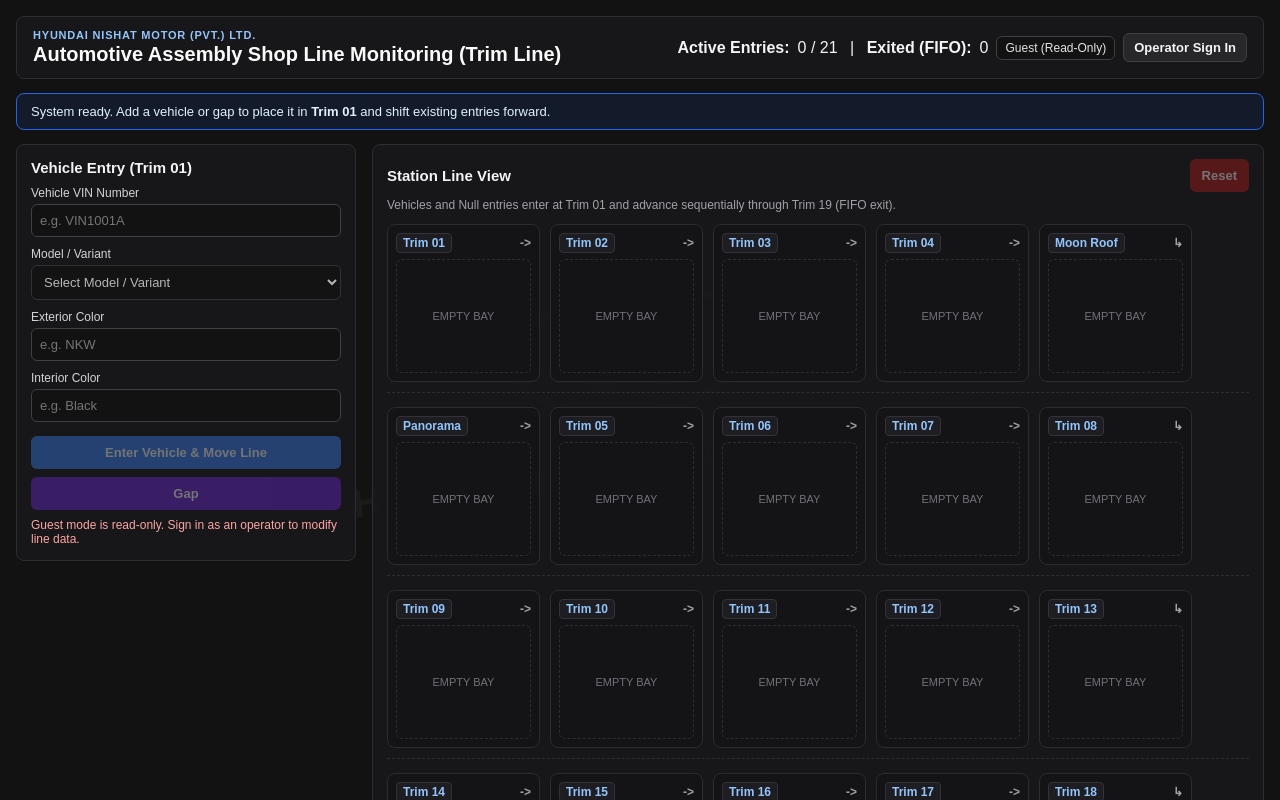
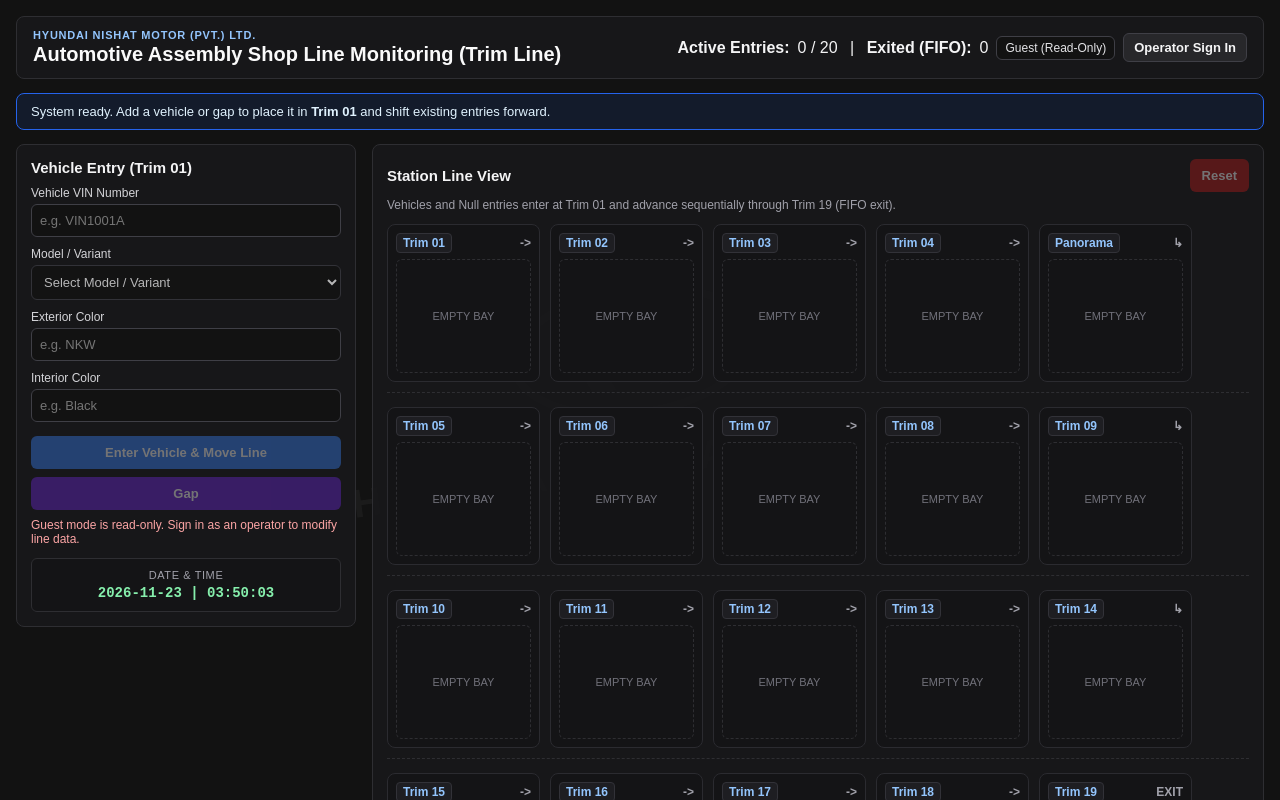
Before and after one commit to hamzaanwar93-ui/assemblyline, a plain HTML site: page index.html in a window 1280 px wide. Both pictures are taken after a click on the button "Login As Guest (Read-Only)". Shown: the top 800 px of the page. Drawn offline with nearby package versions, Linux system fonts and the light colour scheme; no server answers.

Commit message:
Update index.html

```diff
--- a/index.html
+++ b/index.html
@@ -3,7 +3,7 @@
 <head>
   <meta charset="UTF-8" />
   <meta name="viewport" content="width=device-width, initial-scale=1.0" />
-  <title>21-Station Assembly Line Monitor — Hyundai Nishat Motor (Pvt.) Ltd</title>
+  <title>20-Station Assembly Line Monitor — Hyundai Nishat Motor (Pvt.) Ltd</title>
   <script src="https://cdn.jsdelivr.net/npm/@supabase/supabase-js@2"></script>
   <style>
     body {
@@ -165,6 +165,27 @@
     .btn-guest { background: #27272a; color: #f4f4f5; border: 1px solid #52525b; }
     .btn-guest:hover:not(:disabled) { background: #3f3f46; }
     .err { color: #fca5a5; font-size: 12px; margin-top: 8px; min-height: 16px; }
+    .clock-box {
+      margin-top: 12px;
+      padding: 10px 12px;
+      background: #141416;
+      border: 1px solid #2e2e32;
+      border-radius: 6px;
+      text-align: center;
+    }
+    .clock-label {
+      font-size: 11px;
+      text-transform: uppercase;
+      letter-spacing: 0.6px;
+      color: #a1a1aa;
+      margin-bottom: 4px;
+    }
+    .clock-value {
+      font-family: monospace;
+      font-size: 14px;
+      font-weight: bold;
+      color: #86efac;
+    }
     .flow-note { font-size: 12px; color: #a1a1aa; margin-bottom: 12px; }
     .stack-row {
       display: flex;
@@ -325,7 +346,7 @@
         <h1 style="margin:0;">Automotive Assembly Shop Line Monitoring (Trim Line)</h1>
       </div>
       <div class="auth-controls">
-        <strong>Active Entries:</strong> <span id="activeCount">0 / 21</span>  |
+        <strong>Active Entries:</strong> <span id="activeCount">0 / 20</span>  |
         <strong>Exited (FIFO):</strong> <span id="exitedCount">0</span>
         <span id="roleBadge" class="auth-badge">Guest (Read-Only)</span>
         <button type="button" id="authActionBtn" class="btn-gray" style="flex:none; padding:6px 10px;">Operator Sign In</button>
@@ -360,11 +381,11 @@
     <option value="NX4 S2">NX4 S2</option>
     <option value="LX3 HEV S1 (Smart)">LX3 HEV S1 (Smart)</option>
     <option value="LX3 HEV S2 (Caligrpahy)">LX3 HEV S2 (Caligrpahy)</option>
-    <option value="J7 Prem">J7 Prem</option>
-    <option value="J5 Prem">J5 Prem</option>
-    <option value="J5 Comf">J5 Comf</option>
+    <option value="J7 PREM PHEV">J7 PREM PHEV</option>
+    <option value="J5 PREM">J5 PREM</option>
+    <option value="J5 COMF">J5 COMF</option>
     <option value="J5 BEV">J5 BEV</option>
-    <option value="O7">O7</option>
+    <option value="O7 PREM PHEV">O7 PREM PHEV</option>
   </select>
 </div>
           <div class="field">
@@ -381,6 +402,10 @@
           </div>
           <div id="errBox" class="err"></div>
         </form>
+        <div id="ClockBox" class="clock-box">
+          <div class="clock-label">Date &amp; Time</div>
+          <div id="ClockValue" class="clock-value">--</div>
+        </div>
       </div>
 
       <div class="line-panel">
@@ -424,7 +449,7 @@
       var SUPABASE_KEY = "sb_publishable_Np81y_009PW1LNiPVa20ig_CEYB82bD";
       var ROW_ID = 1;
 
-      var STATION_NAMES = ['Trim 01', 'Trim 02', 'Trim 03', 'Trim 04', 'Moon Roof', 'Panorama', 'Trim 05', 'Trim 06', 'Trim 07', 'Trim 08', 'Trim 09', 'Trim 10', 'Trim 11', 'Trim 12', 'Trim 13', 'Trim 14', 'Trim 15', 'Trim 16', 'Trim 17', 'Trim 18', 'Trim 19'];
+      var STATION_NAMES = ['Trim 01', 'Trim 02', 'Trim 03', 'Trim 04', 'Panorama', 'Trim 05', 'Trim 06', 'Trim 07', 'Trim 08', 'Trim 09', 'Trim 10', 'Trim 11', 'Trim 12', 'Trim 13', 'Trim 14', 'Trim 15', 'Trim 16', 'Trim 17', 'Trim 18', 'Trim 19'];
       var NUM_STATIONS = STATION_NAMES.length;
       var PER_ROW = 5;
       var line = new Array(NUM_STATIONS).fill(null);
@@ -946,6 +971,15 @@
         syncToCloud();
       });
 
+      var ClockValue = document.getElementById("ClockValue");
+      function updateClock() {
+        if (!ClockValue) return;
+        var dt = currentDateTime();
+        ClockValue.textContent = dt.date + "  |  " + dt.time;
+      }
+      updateClock();
+      setInterval(updateClock, 1000);
+
       // Render UI immediately
       renderAll();
 
```
